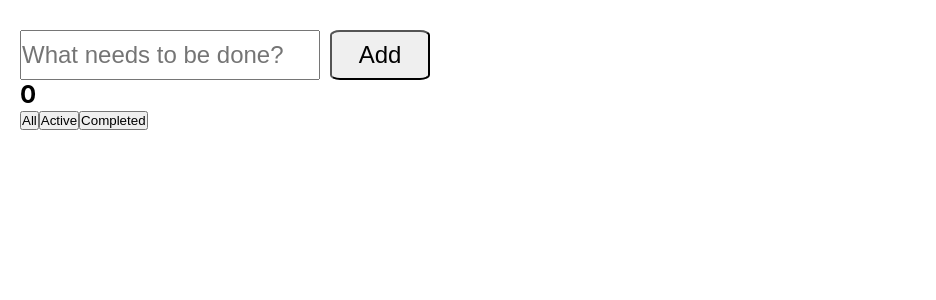
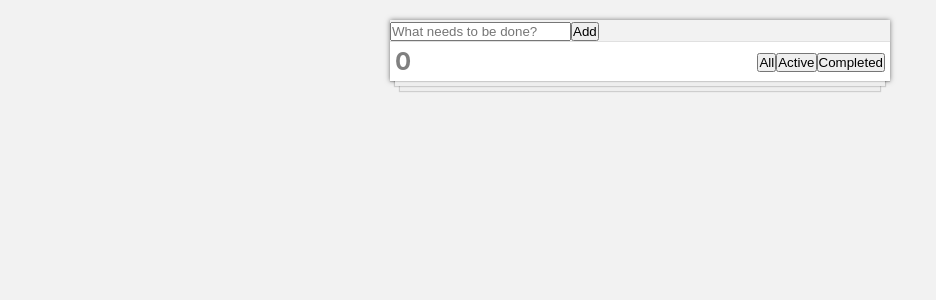
Before and after one commit to alakopyan/react-to-do, a React (Create React App) app: page / in a window 1280 px wide. Shown: the top 300 px of the page, without its empty margins (0-936 px from the left). Built offline with nearby package versions, Linux system fonts and the light colour scheme.

Commit message:
Update App.css

```diff
--- a/src/App.css
+++ b/src/App.css
@@ -1,25 +1,54 @@
-*{
+* {
   padding: 0;
   margin: 0;
   box-sizing: border-box;
 }
 
-.App {
-  text-align: center;
+body {
+  background-color: #f2f2f2;
 }
 
-form{
-  margin-top: 30px;
+.headTodo {
+  font-size: 121px;
+  text-align: center;
+  color: #d0d4c9;
 }
 
-form input{
-  margin-left: 20px;
-  height: 50px;
-  width: 300px;
-  font-size: 24px;
+.toDo {
+  padding: 0;
+  margin: 20px auto;
+  max-width: 500px;
+  box-shadow: 0 0 5px rgba(0, 0, 0, 0.5);
 }
 
-form button{
+/*------------------- Form --------------------*/
+
+.btnPrimary.btnLg {
+  visibility: hidden;
+}
+
+.mainForm {
+  height: 70px;
+}
+
+.mainForm .inputForm {
+  background-color: #fff;
+  border: none;
+  outline: none;
+  padding: 5px;
+  height: 70px;
+  width: 500px;
+  font-size: 24px;
+  border-bottom: 1px solid #808080;
+  padding-left: 30px;
+}
+
+.inputForm::placeholder {
+  color: #e3e3e3;
+  font-style: italic;
+}
+
+.mainForm .btnPrimary.btnLg {
   font-size: 24px;
   margin-left: 10px;
   height: 50px;
@@ -27,18 +56,87 @@ form button{
   border-radius: 10%;
 }
 
-ul{
-  margin-left: 20px;
+.inputForm:focus {
+  background-color: #fff;
+  border: none;
+  outline: none;
+  border-bottom: 1px solid #808080;
+}
+
+/*------------------- List --------------------*/
+
+.toDoList {
+  text-align: center;
+  background-color: #fff;
   list-style: none;
 }
 
-li{
-  max-width: 230px;
-  margin: 10px 0;
+.toDoItem {
+  border-top: 1px solid #e0e0e0;
+  position: relative;
+  padding: 20px;
   display: flex;
   justify-content: space-between;
 }
 
-.bottomLine{
-  margin-left: 20px;
+.bottomLine {
+  display: flex;
+  justify-content: space-between;
+  padding: 5px;
+  align-items: center;
+  color: #808080;
+  background-color: #fff;
+  border-top: 1px solid #e0e0e0;
+
+  box-shadow: 0 1px 1px rgba(0, 0, 0, 0.15), 0 10px 0 -5px #eee,
+    0 10px 1px -4px rgba(0, 0, 0, 0.15), 0 20px 0 -10px #eee,
+    0 20px 1px -9px rgba(0, 0, 0, 0.15);
 }
+
+.todoLabel {
+  margin-left: 5px;
+}
+
+.checkboxItem {
+  border-radius: 50%;
+}
+
+.checkboxItem,
+.todoLabel {
+  cursor: pointer;
+  color: #242323;
+  font-size: 24px;
+}
+
+.btnDanger {
+  background: none;
+  border: none;
+  font-size: 26px;
+  color: #333;
+  cursor: pointer;
+}
+
+/*------------------- Bottom --------------------*/
+
+.toggleBtn {
+  padding: 5px;
+  margin: 10px;
+  color: #808080;
+  border: none;
+  margin-right: 5px;
+  background-color: #fff;
+  outline: none;
+}
+
+.toggleBtn:hover {
+  cursor: pointer;
+  outline: 1px solid #808080;
+}
+
+.toggleBtn:focus {
+  outline: 1px solid #808080;
+}
+
+#listHeading {
+  margin-left: 10px;
+}
```
